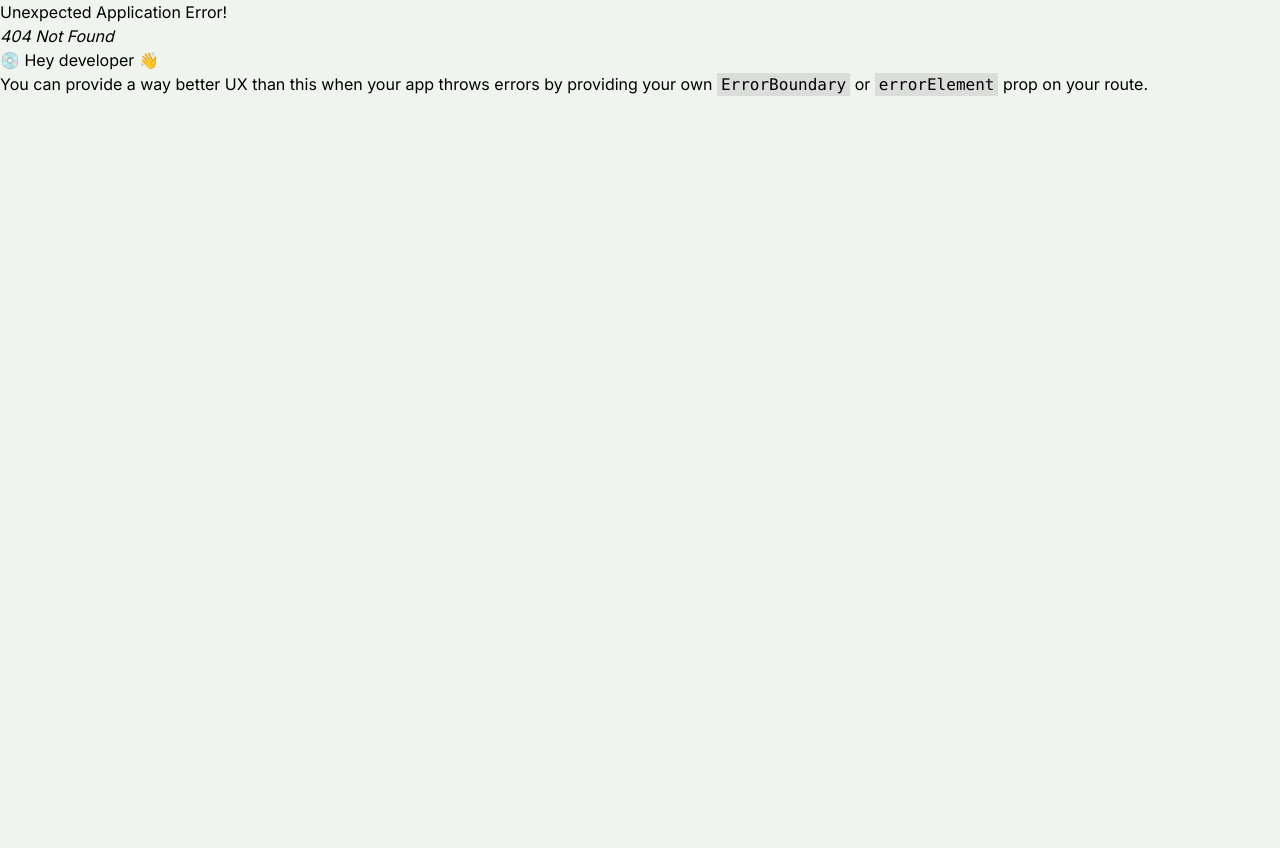
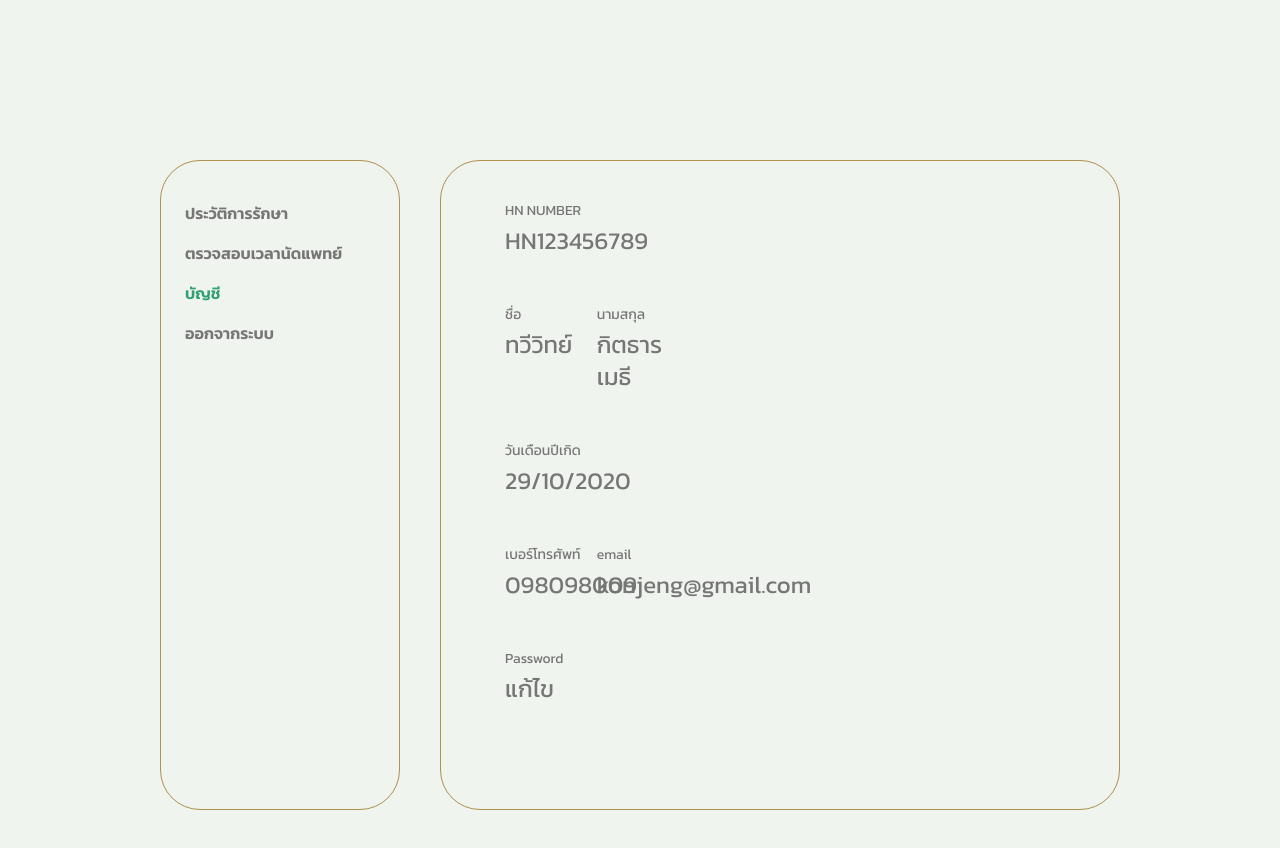
Before and after one commit to CCthana/CC17-MediSync_web, a React (Vite) app: page /user/setting in a window 1280 px wide. Before the commit this address had no page. Shown: the top 848 px of the page. Before the commit the page ends 800 px from the top, so only its background shows below. Built offline with nearby package versions, Linux system fonts and the light colour scheme.

Commit message:
finishUserUi

```diff
--- a/src/features/user/component/SideMenu.jsx
+++ /dev/null
@@ -1,22 +0,0 @@
-import { useLocation } from "react-router-dom"
-
-
-function SideMenu() {
-   const {pathname} = useLocation();
-
-  return (
-   <>
-
-   <div className="flex flex-col w-60 border-[1px] border-ms-gold min-h-[650px] h-full rounded-[40px] pt-10 pb-20 pl-6 gap-4 font-semibold text-ms-gray">
-
-      <div > <button className={`hover:underline ${pathname=="/user" ? 'font-ms-green' : '' }`}> ประวัติการรักษา </button> </div>
-      <div> <button className="hover:underline"> ตรวจสอบเวลานัดแพทย์ </button> </div>
-      <div> <button className="hover:underline"> ตั้งค่าบัญชี </button> </div>
-      <div> <button className="hover:underline"> ออกจากระบบ </button> </div>
-
-   </div>
-   </>
-  )
-}
-
-export default SideMenu
--- /dev/null
+++ b/src/features/user/component/SideMenuUser.jsx
@@ -0,0 +1,20 @@
+import { Link, useLocation } from "react-router-dom"
+
+
+function SideMenuUser() {
+   const {pathname} = useLocation();
+
+  return (
+   <>
+
+      <div className="flex flex-col w-60 border-[1px] border-ms-gold min-h-[650px] h-full rounded-[40px] pt-10 pb-20 pl-6 gap-4 font-semibold text-ms-gray">
+        <div > <Link to='/user'> <button className={` ${pathname=="/user" ? 'text-ms-green hover:no-underline hover:cursor-default ' : 'hover:underline text-ms-gray' }`} > ประวัติการรักษา </button> </Link> </div>
+        <div > <Link to='/user/appointment'>  <button className={` ${pathname=="/user/appointment" ? 'text-ms-green hover:no-underline hover:cursor-default ' : 'hover:underline text-ms-gray' }`} > ตรวจสอบเวลานัดแพทย์ </button> </Link> </div>
+        <div > <Link to='/user/setting'>  <button className={` ${pathname=="/user/setting" ? 'text-ms-green hover:no-underline hover:cursor-default ' : 'hover:underline text-ms-gray' }`} > บัญชี </button> </Link> </div>
+        <div> <Link to='/'>  <button className="hover:underline"> ออกจากระบบ </button> </Link> </div>
+      </div>
+   </>
+  )
+}
+
+export default SideMenuUser
--- a/src/features/user/page/UserAllVn.jsx
+++ b/src/features/user/page/UserAllVn.jsx
@@ -1,6 +1,8 @@
 import { useState } from "react"
 import UserVnCard from "../component/UserVnCard"
 import { useLocation } from "react-router-dom";
+import SideMenu from "../component/SideMenuUser";
+import SideMenuUser from "../component/SideMenuUser";
 
 
 function UserAllVn() {
@@ -11,13 +13,7 @@ function UserAllVn() {
     <div className="flex justify-center p-40 gap-10 min-h-[80vh] ">
 
 
-      <div className="flex flex-col w-60 border-[1px] border-ms-gold min-h-[650px] h-full rounded-[40px] pt-10 pb-20 pl-6 gap-4 font-semibold text-ms-gray">
-      <div > <button className={` ${pathname=="/user" ? 'text-ms-green hover:no-underline hover:cursor-default ' : 'hover:underline text-ms-gray' }`} > ประวัติการรักษา </button> </div>
-      <div> <button className="hover:underline "> ตรวจสอบเวลานัดแพทย์ </button> </div>
-      <div> <button className="hover:underline"> ตั้งค่าบัญชี </button> </div>
-      <div> <button className="hover:underline"> ออกจากระบบ </button> </div>
-
-      </div>
+     <SideMenuUser />
 
       <div className="flex flex-1 flex-col border-[1px] border-ms-gold min-h-[650px] h-full rounded-[40px] pt-10 pb-20 px-16 gap-4 ">
          <div className="flex items-center justify-between mb-2 text-center px-8 text-ms-gray">
--- a/src/features/user/page/UserAppointment.jsx
+++ b/src/features/user/page/UserAppointment.jsx
@@ -1,21 +1,15 @@
 import { useState } from "react"
 import UserAppointmentCard from "../component/UserAppointmentCard"
+import SideMenuUser from "../component/SideMenuUser"
 
 
 function UserAppointment() {
-   const [isActive, setIsActive] = useState(false);
-   setIsActive(true)
+
   return (
    <div className="flex justify-center p-40 gap-10 min-h-[80vh] ">
 
+   <SideMenuUser />
 
-   <div className="flex flex-col w-60 border-[1px] border-ms-gold min-h-[650px] h-full rounded-[40px] pt-10 pb-20 pl-6 gap-4 font-semibold text-ms-gray">
-   <div > <button className="hover:underline"> ประวัติการรักษา </button> </div>
-   <div> <button className="hover:underline"> ตรวจสอบเวลานัดแพทย์ </button> </div>
-   <div> <button className="hover:underline"> ตั้งค่าบัญชี </button> </div>
-   <div> <button className="hover:underline"> ออกจากระบบ </button> </div>
-
-   </div>
 
    <div className="flex flex-1 flex-col border-[1px] border-ms-gold min-h-[650px] h-full rounded-[40px] pt-10 pb-20 px-16 gap-4  ">
       <div className="flex items-center justify-between mb-2 text-center px-8 text-ms-gray">
--- /dev/null
+++ b/src/features/user/page/UserSetting.jsx
@@ -0,0 +1,64 @@
+import React from 'react'
+import SideMenuUser from '../component/SideMenuUser'
+
+function UserSetting() {
+  return (
+   <div className="flex justify-center p-40 gap-10 min-h-[80vh] ">
+
+   <SideMenuUser />
+
+
+   <div className="flex flex-1 flex-col border-[1px] border-ms-gold min-h-[650px] h-full rounded-[40px] pt-10 pb-20 px-16 gap-4  ">
+      <div className='flex flex-col gap-12'>
+
+        <div>
+         <p className='text-sm font-th mb-1 text-ms-gray'>HN NUMBER</p>
+         <h1 className='text-2xl font-th text-ms-gray'>HN123456789</h1>
+        </div>
+
+        <div className='grid grid-cols-2 w-1/3'>
+            <div>
+               <p className='text-sm font-th mb-1 text-ms-gray'>ชื่อ</p>
+               <h1 className='text-2xl font-th text-ms-gray'>ทวีวิทย์</h1>
+            </div>
+            <div>
+               <p className='text-sm font-th mb-1 text-ms-gray'>นามสกุล</p>
+               <h1 className='text-2xl font-th text-ms-gray'>กิตธารเมธี</h1>
+            </div>
+        </div>
+
+        <div>
+         <p className='text-sm font-th mb-1 text-ms-gray'>วันเดือนปีเกิด</p>
+         <h1 className='text-2xl font-th text-ms-gray'>29/10/2020</h1>
+        </div>
+
+        <div className='grid grid-cols-2 w-1/3'>
+            <div>
+               <p className='text-sm font-th mb-1 text-ms-gray'>เบอร์โทรศัพท์</p>
+               <h1 className='text-2xl font-th text-ms-gray'>098098009</h1>
+            </div>
+            <div>
+               <p className='text-sm font-th mb-1 text-ms-gray'>email</p>
+               <h1 className='text-2xl font-th text-ms-gray'>konjeng@gmail.com</h1>
+            </div>
+        </div>
+
+        <div>
+         <p className='text-sm font-th mb-1 text-ms-gray'>Password</p>
+         <h1 className='text-2xl font-th text-ms-gray'>แก้ไข</h1>
+        </div>
+
+
+
+
+      </div>
+
+
+
+   </div>
+
+ </div>
+  )
+}
+
+export default UserSetting
--- a/src/route/index.jsx
+++ b/src/route/index.jsx
@@ -1,6 +1,7 @@
 import { RouterProvider, createBrowserRouter } from 'react-router-dom';
 import UserAllVn from '../features/user/page/UserAllVn';
 import UserAppointment from '../features/user/page/UserAppointment';
+import UserSetting from '../features/user/page/UserSetting';
 // import { lazy } from 'react';
 
 
@@ -15,7 +16,8 @@ const router = createBrowserRouter([
       element: (<h1>Helloooooooooooo</h1>)
    },
       {path: '/user',element: <UserAllVn />},
-      {path: '/user/appoint',element: <UserAppointment />},
+      {path: '/user/appointment',element: <UserAppointment />},
+      {path: '/user/setting',element: <UserSetting />},
 
 ]);
 
```
